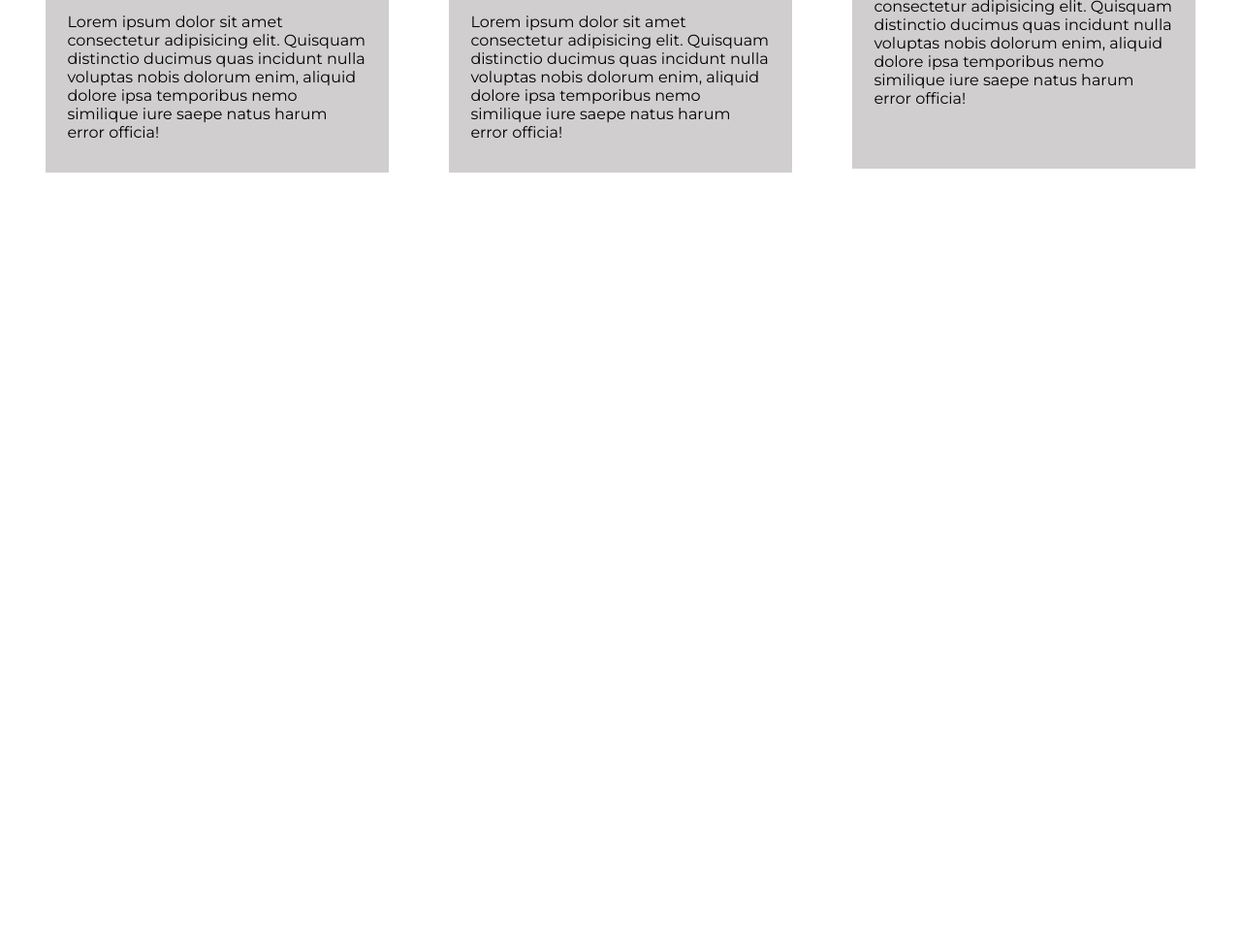
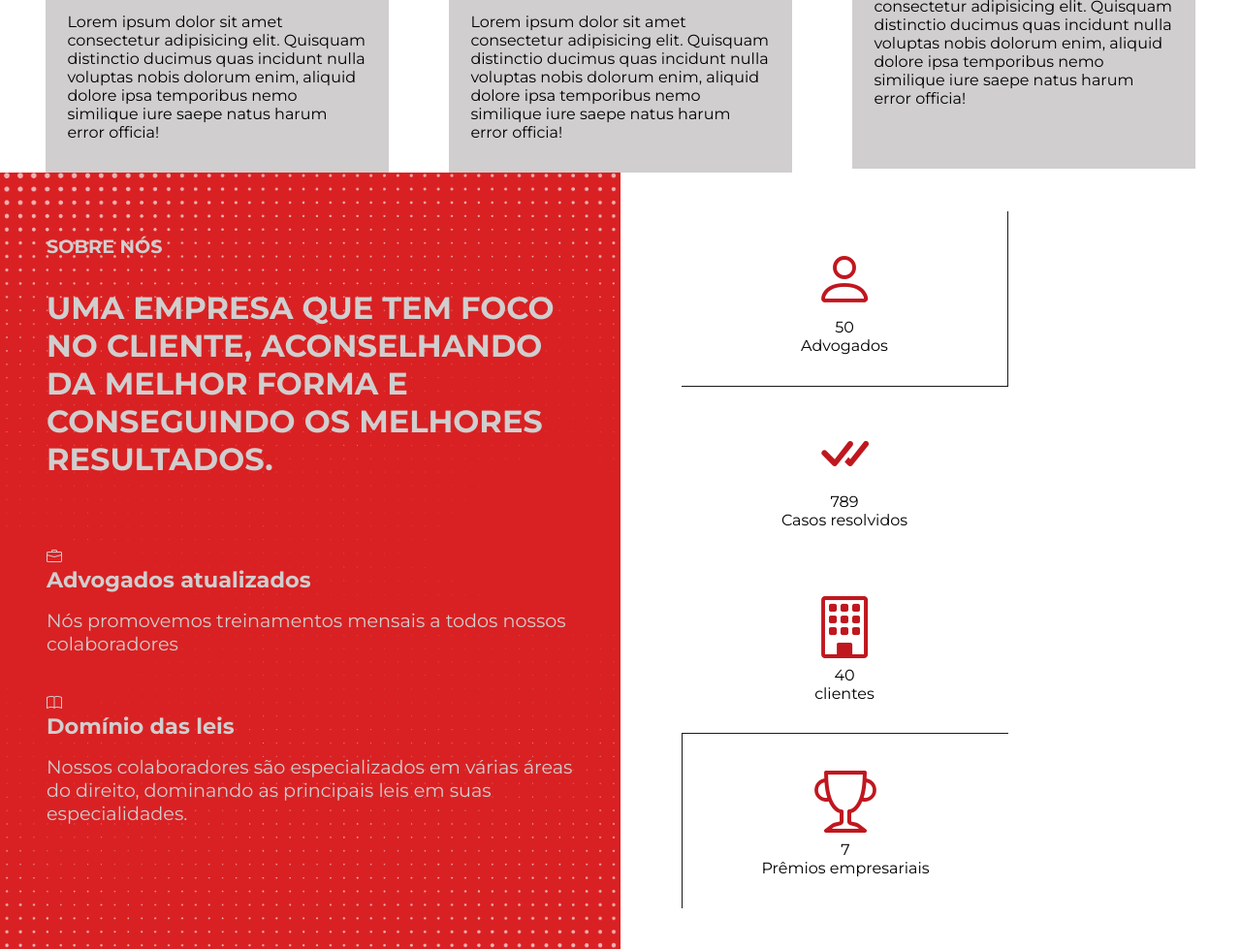
Before and after one commit to ajuniorcal/legesadvocacy, a plain HTML site: page index.html in a window 1280 px wide. Shown: the part 1612-2591 px from the top of the page at 97% size. Before the commit the page ends 1790 px from the top, so only its background shows below. Drawn offline with nearby package versions, Linux system fonts and the light colour scheme.

Commit message:
copia de seguranca

```diff
--- a/css/style.css
+++ b/css/style.css
@@ -144,6 +144,11 @@ input[type="submit"] {
     font-size: 2rem;
 }
 
+.section-subtitle h3 {
+    color: var(--secondary-text-color);
+}
+
+
 .section-title {
     color: var(--secondary-text-color);
 
@@ -220,3 +225,90 @@ input[type="submit"] {
     text-transform: uppercase;
 
 }
+/* Sobre Nos*/
+
+#about {
+    display: flex;
+    flex-wrap: wrap;
+    align-items: center;
+    gap: 2rem;
+}
+
+#about-text {
+    background-image: url("../Images/pattern.png");
+    background-size: cover;
+    background-position: center;
+    color: var(--primary-text-color);
+    flex: 1 1 0;
+    display: flex;
+    flex-direction: column;
+    justify-content: center;
+    gap: 2rem;
+    padding: 4rem 3rem;
+
+}
+
+#about-text p {
+    font-size: 1.2rem;
+}
+
+#about-text .section-subtitle,
+#about-text .section-title {
+    color: var(--primary-text-color);
+
+}
+
+#about-text i {
+    background-color: transparent;
+    gap: 2rem;
+}
+
+.about-description{
+    display: block;
+    align-items: center;
+    margin-bottom: 2rem;
+    margin-top: 2.5rem;
+}
+
+.about-description h4 {
+    font-size: 1.4rem;
+    margin-bottom: 1rem;
+}
+
+#about-data {
+    flex: 1 1 0;
+    display: flex;
+    flex-wrap: wrap;
+    padding: 2rem;
+
+}
+
+
+#about-data .data {
+    width: 50%;
+    display: flex;
+    flex-direction: column;
+    align-items: center;
+    justify-content: center;
+    padding: 2rem;
+    margin-top: -1px;
+    margin-left: -1px;
+}
+
+#about-data .data i {
+background-color: transparent;
+color: var(--main-color);
+font-size: 4rem;
+padding: 0;
+
+}
+
+#about-data .data:first-child{
+    border-bottom: 1px solid var(--secondary-text-color);
+    border-right: 1px solid var(--secondary-text-color);;
+}
+
+#about-data .data:last-child{
+    border-top: 1px solid var(--secondary-text-color);
+    border-left: 1px solid var(--secondary-text-color);;
+}
--- a/index.html
+++ b/index.html
@@ -94,7 +94,57 @@
 
 
     </main>
+    <section id="about">
+        <div id="about-text">
+            <p class="section-subtitle">
+                Sobre nós
+            </p>
+            <h3 class="section-subtitle">
+                Uma empresa que tem foco no cliente, aconselhando da melhor forma e conseguindo os melhores resultados.
+            </h3>
+            <div class="about-description">
+                <i class="bi bi-briefcase"></i>
+                <div>
+                    <h4>Advogados atualizados</h4>
+                    <p>
+                        Nós promovemos treinamentos mensais a todos nossos colaboradores
+                    </p>
+            </div>
+            <div class="about-description">
+                <i class="bi bi-book"></i>
+                <div>
+                    <h4>Domínio das leis</h4>
+                    <p>
+                        Nossos colaboradores são especializados em várias áreas do direito, dominando as principais leis em suas especialidades.
+                    </p>
+                </div>
+            </div>
+            </div>
+        </div>
+        <div id="about-data">
+            <div class="data">
+                <i class="bi bi-person"></i>
+                <p class="number">50</p>
+                <p class="text">Advogados</p>
+            </div>
+            <div class="data">
+                <i class="bi bi-check-all"></i>
+                <p class="number">789</p>
+                <p class="text">Casos resolvidos</p>
+            </div>
+            <div class="data">
+                <i class="bi bi-building"></i>
+                <p class="number">40</p>
+                <p class="text">clientes</p>
+            </div>
+            <div class="data">
+                <i class="bi bi-trophy"></i>
+                <p class="number">7</p>
+                <p class="text">Prêmios empresariais</p>
+            </div>
 
+        </div>
+    </section>
 
 </body>
 </html>
```
Also changed, not shown: Images/pattern.png (added).
